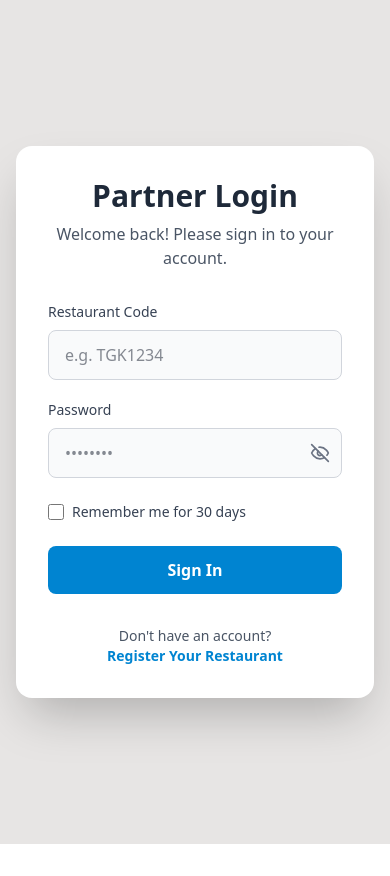
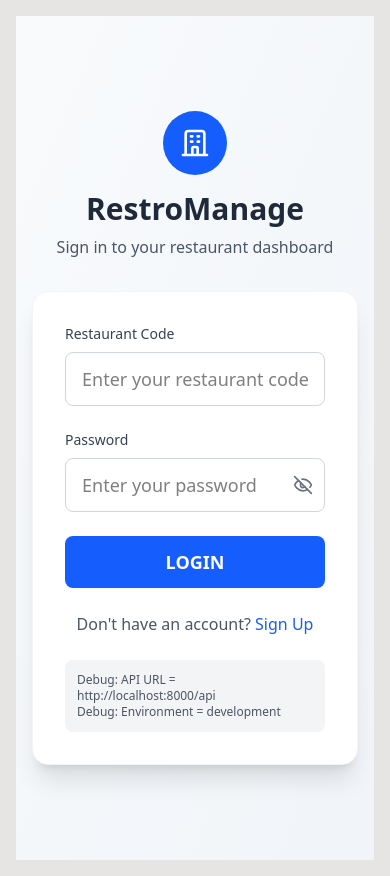
Before and after one commit to Dhruvin-NorthStarwin/Task-Deploy, a React (Vite) app in the folder frontend/: page / in a window 390 px wide. Before the commit the page ends 844 px from the top, so only its background shows below. Built offline with nearby package versions, Linux system fonts and the light colour scheme.

Commit message:
Responsive

```diff
--- a/frontend/src/components/LoginComponent.tsx
+++ b/frontend/src/components/LoginComponent.tsx
@@ -27,17 +27,21 @@ const NotificationComponent: React.FC<{ notification: Notification | null }> = (
   if (!notification) return null;
   const bgColor = notification.type === 'success' ? 'bg-green-500' : 'bg-red-500';
   return (
-    <div className={`fixed top-5 right-5 text-white py-3 px-6 rounded-lg shadow-lg transition-opacity duration-300 ${bgColor}`}>
+    <div className={`fixed top-5 right-5 text-white py-3 px-6 rounded-lg shadow-lg transition-opacity duration-300 z-50 ${bgColor}`}>
       <p>{notification.message}</p>
     </div>
   );
 };
 
-const LoginComponent: React.FC<{ onShowSignup: () => void, onLoginSuccess: () => void, setNotification: (notification: Notification) => void }> = ({ onShowSignup, onLoginSuccess, setNotification }) => {
+const LoginComponent: React.FC<{
+  onShowSignup: () => void,
+  onLoginSuccess: () => void,
+  setNotification: (notification: Notification) => void
+}> = ({ onShowSignup, onLoginSuccess, setNotification }) => {
   const [restaurantCode, setRestaurantCode] = useState('');
   const [password, setPassword] = useState('');
   const [isPasswordVisible, setIsPasswordVisible] = useState(false);
-  const [rememberMe, setRememberMe] = useState(false);
+  const [isLoading, setIsLoading] = useState(false);
   const { login, isAuthenticated, isPinVerified, userRole } = useAuth();
 
   // Auto-redirect authenticated users to appropriate page
@@ -63,75 +67,129 @@ const LoginComponent: React.FC<{ onShowSignup: () => void, onLoginSuccess: () =>
       setNotification({ message: 'Please enter both restaurant code and password.', type: 'error' });
       return;
     }
+
+    setIsLoading(true);
     try {
-      // Use AuthContext login instead of direct API call
-      const loginSuccess = await login(restaurantCode, password);
-
-      if (loginSuccess) {
-        // Store login timestamp only - the token is already saved by the login function
-        localStorage.setItem('login_timestamp', Date.now().toString());
-
-        // Log that we successfully logged in (only in debug mode)
-        if (config.DEBUG) {
-          console.log('🔥 LOGIN SUCCESS: Login successful, redirecting...');
-        }
-
+      const success = await login(restaurantCode, password);
+      if (success) {
         onLoginSuccess();
       } else {
-        setNotification({ message: 'Invalid credentials.', type: 'error' });
+        setNotification({ message: 'Invalid credentials. Please try again.', type: 'error' });
       }
     } catch (error) {
       console.error('Login error:', error);
-      setNotification({ message: 'Invalid credentials or server error. Please try again.', type: 'error' });
+      setNotification({ message: 'Login failed. Please check your connection and try again.', type: 'error' });
+    } finally {
+      setIsLoading(false);
     }
   };
 
   return (
+    <div className="min-h-screen flex items-center justify-center bg-gradient-to-br from-slate-50 to-slate-100 px-4 py-8">
       <div className="w-full max-w-md">
-      <div className="bg-white rounded-2xl shadow-2xl p-8 md:p-12">
+        {/* Logo Section */}
         <div className="text-center mb-8">
-          <h1 className="text-3xl md:text-4xl font-bold text-gray-800">Partner Login</h1>
-          <p className="text-gray-600 mt-2">Welcome back! Please sign in to your account.</p>
+          <div className="inline-flex items-center justify-center w-16 h-16 bg-blue-600 rounded-full mb-4">
+            <svg className="w-8 h-8 text-white" fill="none" stroke="currentColor" viewBox="0 0 24 24">
+              <path strokeLinecap="round" strokeLinejoin="round" strokeWidth={2} d="M19 21V5a2 2 0 00-2-2H7a2 2 0 00-2 2v16m14 0h2m-2 0h-5m-9 0H3m2 0h5M9 7h1m-1 4h1m4-4h1m-1 4h1m-5 10v-5a1 1 0 011-1h2a1 1 0 011 1v5m-4 0h4" />
+            </svg>
           </div>
-        <form onSubmit={handleSubmit} noValidate>
-          <div className="mb-5">
-            <label htmlFor="restaurantCode" className="block mb-2 text-sm font-medium text-gray-700">Restaurant Code</label>
-            <input type="text" id="restaurantCode" value={restaurantCode} onChange={(e) => setRestaurantCode(e.target.value)} className="w-full px-4 py-3 bg-gray-50 border border-gray-300 text-gray-900 rounded-lg focus:ring-2 focus:ring-sky-500 focus:border-sky-500" placeholder="e.g. TGK1234" required />
+          <h1 className="text-3xl font-bold text-gray-800 mb-2">RestroManage</h1>
+          <p className="text-gray-600">Sign in to your restaurant dashboard</p>
         </div>
-          <div className="mb-6">
-            <label htmlFor="password" className="block mb-2 text-sm font-medium text-gray-700">Password</label>
+
+        {/* Login Form */}
+        <div className="bg-white rounded-2xl shadow-xl p-8 border border-gray-100">
+          <form onSubmit={handleSubmit} className="space-y-6">
+            {/* Restaurant Code Field */}
+            <div>
+              <label htmlFor="restaurantCode" className="block text-sm font-medium text-gray-700 mb-2">
+                Restaurant Code
+              </label>
+              <input
+                id="restaurantCode"
+                type="text"
+                value={restaurantCode}
+                onChange={(e) => setRestaurantCode(e.target.value)}
+                className="w-full px-4 py-3 border border-gray-300 rounded-lg focus:ring-2 focus:ring-blue-500 focus:border-transparent transition-all duration-200 text-lg"
+                placeholder="Enter your restaurant code"
+                required
+                autoComplete="username"
+              />
+            </div>
+
+            {/* Password Field */}
+            <div>
+              <label htmlFor="password" className="block text-sm font-medium text-gray-700 mb-2">
+                Password
+              </label>
               <div className="relative">
-              <input type={isPasswordVisible ? 'text' : 'password'} id="password" value={password} onChange={(e) => setPassword(e.target.value)} className="w-full px-4 py-3 bg-gray-50 border border-gray-300 text-gray-900 rounded-lg focus:ring-2 focus:ring-sky-500 focus:border-sky-500" placeholder="••••••••" required />
-              <button type="button" onClick={() => setIsPasswordVisible(!isPasswordVisible)} className="absolute inset-y-0 right-0 flex items-center pr-3">
+                <input
+                  id="password"
+                  type={isPasswordVisible ? 'text' : 'password'}
+                  value={password}
+                  onChange={(e) => setPassword(e.target.value)}
+                  className="w-full px-4 py-3 pr-12 border border-gray-300 rounded-lg focus:ring-2 focus:ring-blue-500 focus:border-transparent transition-all duration-200 text-lg"
+                  placeholder="Enter your password"
+                  required
+                  autoComplete="current-password"
+                />
+                <button
+                  type="button"
+                  onClick={() => setIsPasswordVisible(!isPasswordVisible)}
+                  className="absolute inset-y-0 right-3 flex items-center hover:text-blue-500 transition-colors"
+                >
                   <PasswordToggleIcon isVisible={isPasswordVisible} />
                 </button>
               </div>
             </div>
-          <div className="mb-6 flex items-center">
-            <input
-              type="checkbox"
-              id="rememberMe"
-              checked={rememberMe}
-              onChange={e => setRememberMe(e.target.checked)}
-              className="w-4 h-4 text-sky-600 bg-gray-100 border-gray-300 rounded focus:ring-sky-500"
-            />
-            <label htmlFor="rememberMe" className="ml-2 text-sm font-medium text-gray-700">Remember me for 30 days</label>
-          </div>
-          <button type="submit" className="w-full text-white bg-sky-600 hover:bg-sky-700 focus:ring-4 focus:outline-none focus:ring-sky-300 font-bold rounded-lg text-base px-5 py-3 text-center">
-            Sign In
+
+            {/* Login Button */}
+            <button
+              type="submit"
+              disabled={isLoading}
+              className="w-full bg-blue-600 hover:bg-blue-700 disabled:bg-gray-400 text-white font-semibold py-3 px-6 rounded-lg transition-all duration-200 focus:ring-2 focus:ring-blue-500 focus:ring-offset-2 disabled:cursor-not-allowed flex items-center justify-center text-lg"
+            >
+              {isLoading ? (
+                <>
+                  <svg className="animate-spin -ml-1 mr-3 h-5 w-5 text-white" xmlns="http://www.w3.org/2000/svg" fill="none" viewBox="0 0 24 24">
+                    <circle className="opacity-25" cx="12" cy="12" r="10" stroke="currentColor" strokeWidth="4"></circle>
+                    <path className="opacity-75" fill="currentColor" d="M4 12a8 8 0 018-8V0C5.373 0 0 5.373 0 12h4zm2 5.291A7.962 7.962 0 014 12H0c0 3.042 1.135 5.824 3 7.938l3-2.647z"></path>
+                  </svg>
+                  Signing in...
+                </>
+              ) : (
+                'LOGIN'
+              )}
             </button>
-          <div className="text-center mt-8">
-            <p className="text-sm text-gray-600">
+
+            {/* Signup Link */}
+            <div className="text-center">
+              <p className="text-gray-600">
                 Don't have an account?{' '}
-              <button type="button" onClick={onShowSignup} className="font-semibold text-sky-600 hover:underline focus:outline-none">
-                Register Your Restaurant
+                <button
+                  type="button"
+                  onClick={onShowSignup}
+                  className="text-blue-600 hover:text-blue-700 font-medium transition-colors duration-200"
+                >
+                  Sign Up
                 </button>
               </p>
             </div>
+
+            {/* Debug Info (only in development) */}
+            {config.DEBUG && (
+              <div className="mt-4 p-3 bg-gray-100 rounded-lg text-xs text-gray-600">
+                <p>Debug: API URL = {config.API_BASE_URL}</p>
+                <p>Debug: Environment = {config.ENVIRONMENT}</p>
+              </div>
+            )}
           </form>
+        </div>
       </div>
     </div>
   );
 };
 
 export { LoginComponent, NotificationComponent };
+export type { Notification };
```
Also changed, not shown: frontend/src/components/StaffPin.tsx (+60 -31 lines). Lines whose indentation alone changed are shown as unchanged.
